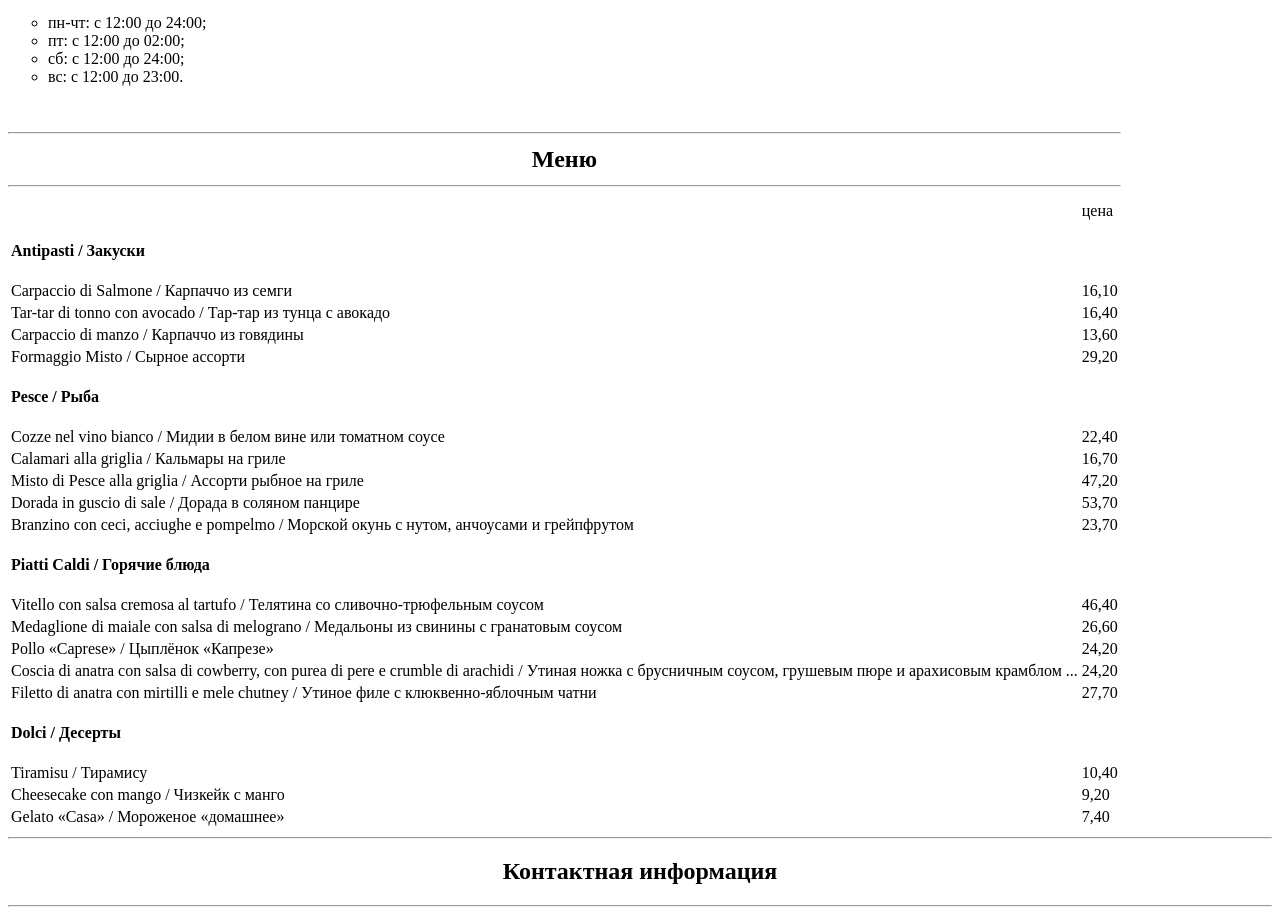
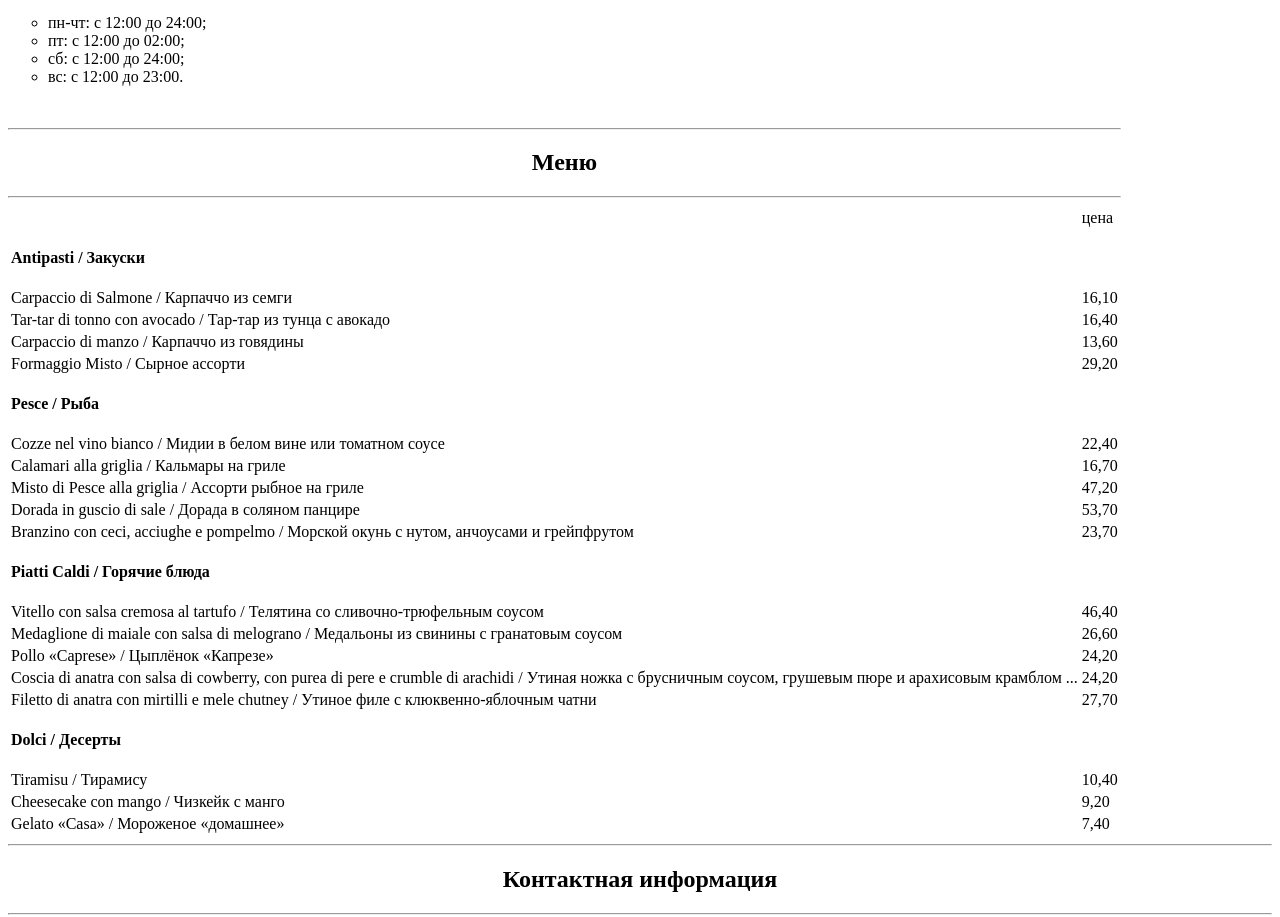
Before and after one commit to Aleksandrovich-Nikolai/hw-4, a plain HTML site: page index.html in a window 1280 px wide. Shown: the part 842-1759 px from the top of the page. Drawn offline with Linux system fonts and the light colour scheme.

Commit message:
remove caption style. add h2

```diff
--- a/index.html
+++ b/index.html
@@ -9,9 +9,6 @@
   <meta name="author" content="Александрович Николай">
   <title>Прованс</title>
   <style>
-    caption {
-      font-size: 1.5em;
-    }
     h1, h2 {
       text-align: center;
     }
@@ -78,7 +75,7 @@
     <table id="menu">
       <caption>
           <hr>
-          <strong>Меню</strong>
+          <h2>Меню</h2>
           <hr>
       </caption>
       <tbody>
```
